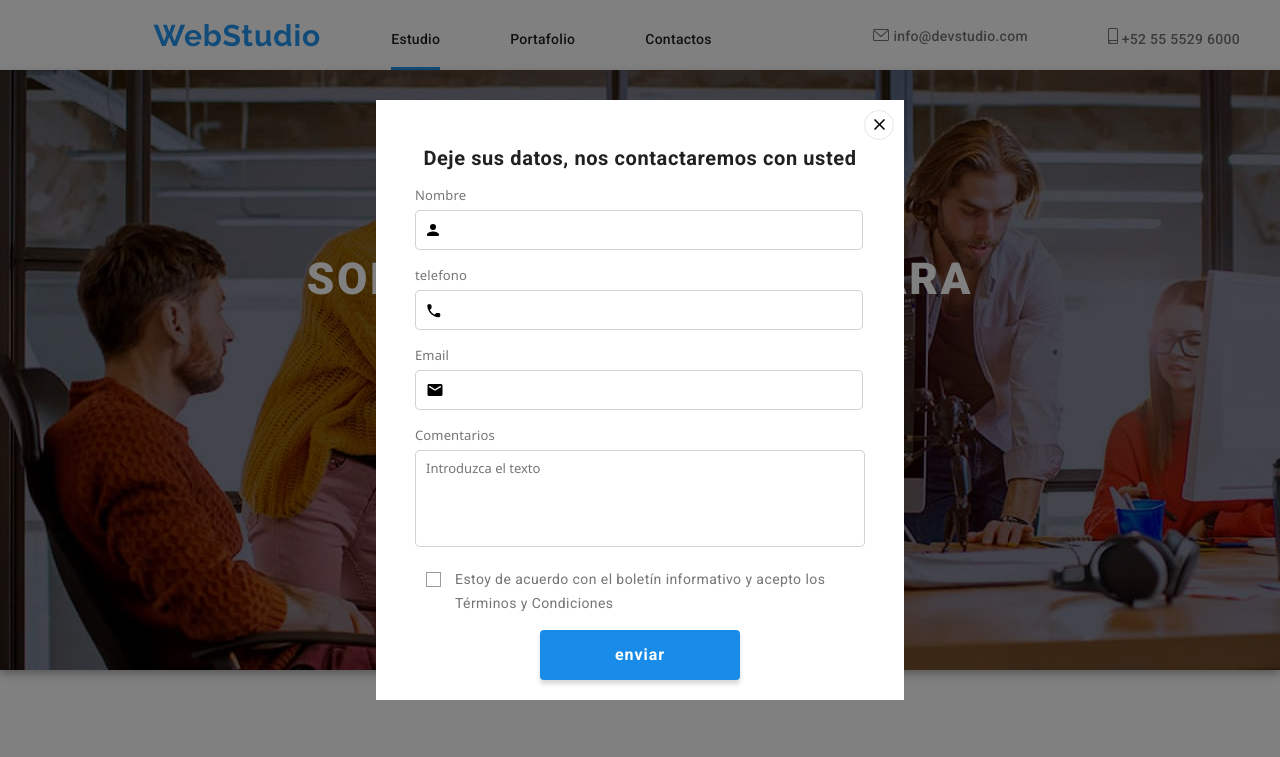
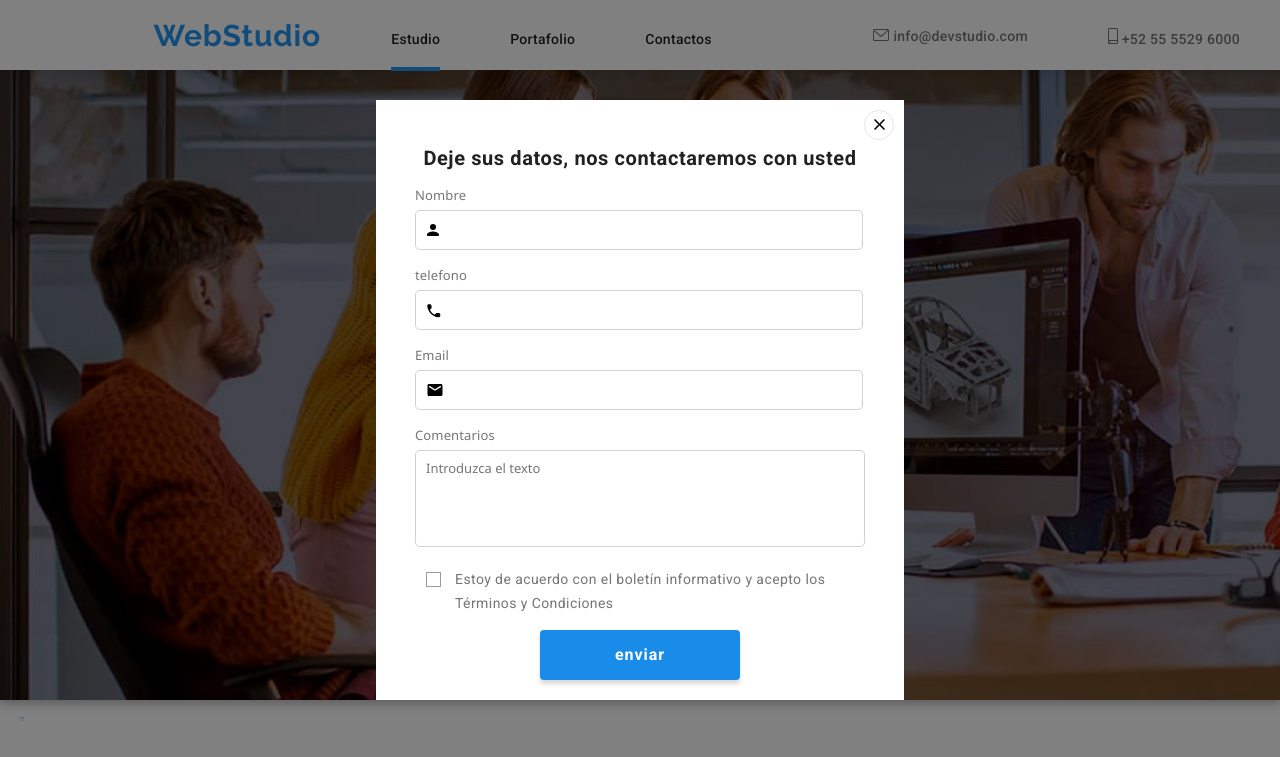
Before and after one commit to Dimitr-Remicio/goit-markup-hw-06, a plain HTML site: page index.html in a window 1280 px wide. Shown: the top 757 px of the page. Drawn offline with Linux system fonts and the light colour scheme; files whose address does not match are found by name.

Commit message:
final commit

```diff
--- a/css/styles.css
+++ b/css/styles.css
@@ -17,8 +17,7 @@
 }
 
 .section{
-    padding-top: 90px;
-    padding-bottom: 94px;
+    padding-top: 0;
 }
 /* MODAL  */
 
@@ -488,28 +487,40 @@
 /* TITULO  */
 
 .section_title{
+    position: relative;
     justify-content: center;
-    position: absolute;
     width: 100%;
-    height: 600px;
+    height: 700px;
     left: 0%;
-    top: 70px;
-    backdrop-filter: brightness(0.9);
-
+    top: 0;
+    z-index: 0;
 
     background-image: url(../images/background.jpg);
     background-repeat: no-repeat;
-    background-size: cover;
-    filter: drop-shadow(0px 4px 4px rgba(0, 0, 0, 0.3));
+    background-size:cover;
+    background-color: #2F303A;
+    filter: drop-shadow(0px 4px 4px rgba(0, 0, 0, 0.25));
+}
+.image{
+    position: absolute;
+    width: 100%;
+    height: 100%;
+    left: 0%;
+    top: 0%;
 
-    z-index: 2;
+    z-index: 1;
+
 }
 
+.section_title h1{
+    position: absolute;
+    top: 40%;
+    left: 50%;
+    transform: translate(-50%,-50%);
 
-.section_title h1{
-    padding-top: 150px;
+
+    height: auto;
     width: auto;
-    height: 120px;
     text-align: center;
     font-family: 'Roboto';
     font-style: normal;
@@ -520,11 +531,14 @@
     text-transform: uppercase;
     color: #FFFFFF;
 
+
     z-index: 5;
+
 }
 /*button*/
 .section_title button{
     /*texto interno*/
+
     font-family: 'Roboto';
     font-style: normal;
     font-weight: 700;
@@ -536,29 +550,22 @@
 
 }
 .fr_button {
-    justify-items: center;
-    justify-content: center;
-    left: 0%;
     width: 261px;
     height: 50px;
     background: #2196F3;
     border:none;
     box-shadow: 0px 4px 4px rgba(0, 0, 0, 0.15);
     border-radius: 4px;
-    margin-top: 30px;
     cursor: pointer;
 
     z-index: 3;
 }
 .button{
-    max-width: 1200px;
-    display: flex;
+    position: absolute;
     margin: 0 auto;
-    text-align: center;
-    justify-content: center;
-    left: 0%;
-    width: 100%;
-    margin-top: 110px;
+    top: 60%;
+    left: 50%;
+    transform: translate(-50%,-50%);
     z-index: 5;
 
 }
@@ -578,6 +585,7 @@
     left: 0%;
     width: 100%;
     top: 750px;
+
 }
 
 .div_icon{
@@ -650,6 +658,7 @@
     height: auto;
     margin: auto;
     top: 1100px;
+
 }
 .section_dedication div{
     margin: 0 auto;
@@ -801,6 +810,53 @@
     display: inline-flex;
 }
 
+.regular_clients{
+    position:absolute;
+    width: 100%;
+    height: 400px;
+    top: 2220px;
+    padding-top: 90px;
+    left: 0;
+    cursor: pointer;
+}
+
+
+.regular_clients div:hover{
+    box-shadow: 0px 4px 8px rgba(0, 0, 0, 0.09);
+    border: 1px solid #2196F3;
+    transition-timing-function: cubic-bezier(0.4, 0, 0.2, 1);
+    transition: all ease 250ms;
+
+}
+.regular_clients svg:hover{
+
+    fill:#2196F3;
+    transition-timing-function: cubic-bezier(0.4, 0, 0.2, 1);
+    transition: all ease 250ms;
+}
+
+.div_icon2{
+    display:inline-block;
+    margin: 20px 10px auto;
+    justify-content: center;
+
+    background: #ffffff;
+    border: 1px solid #AFB1B8;
+    border-radius: 4px;
+    width: 170px;
+    height: 81px;
+}
+
+.icon2{
+    fill: #AFB1B8;
+    margin-top: 10px;
+    vertical-align: top;
+    justify-content: center;
+    align-items: center;
+
+
+}
+
 
 /* PORTAFOLIO SECCION */
 
@@ -846,6 +902,7 @@
     height: auto;
     left: 0;
     width: 100%;
+    background-color: #2F303A;
 
 }
 h3{
@@ -953,49 +1010,7 @@
     background: #2F303A;
 }
 
-.regular_clients{
-    position:absolute;
-    width: 100%;
-    height: auto;
-    top: 2300px;
-    left: 0;
-}
 
-.regular_clients div:hover{
-    box-shadow: 0px 4px 8px rgba(0, 0, 0, 0.09);
-    border: 1px solid #2196F3;
-    transition-timing-function: cubic-bezier(0.4, 0, 0.2, 1);
-    transition: all ease 250ms;
-
-}
-.regular_clients svg:hover{
-
-    fill:#2196F3;
-    transition-timing-function: cubic-bezier(0.4, 0, 0.2, 1);
-    transition: all ease 250ms;
-}
-
-.div_icon2{
-    display:inline-block;
-    margin: 20px 10px auto;
-    justify-content: center;
-
-    background: #ffffff;
-    border: 1px solid #AFB1B8;
-    border-radius: 4px;
-    width: 170px;
-    height: 81px;
-}
-
-.icon2{
-    fill: #AFB1B8;
-    margin-top: 10px;
-    vertical-align: top;
-    justify-content: center;
-    align-items: center;
-
-
-}
 /* FOOTER*/
 
 .footer_s{
--- a/index.html
+++ b/index.html
@@ -74,6 +74,7 @@
                     <div class="button">
                         <button type="button" class="fr_button">solicite nuestro servicio</button>
                     </div>
+                    <div class="container image"></div>
                 </div>
             <div class="fx">
             </div>
```
